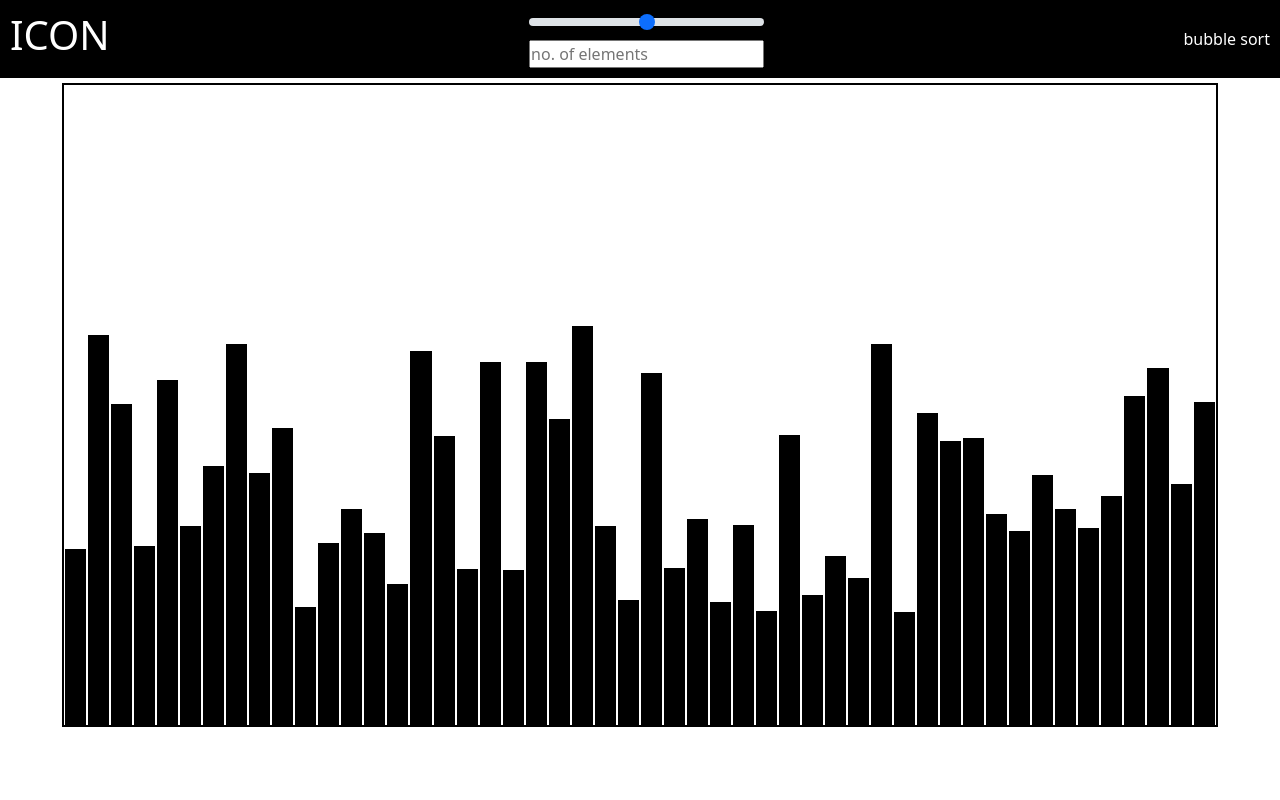
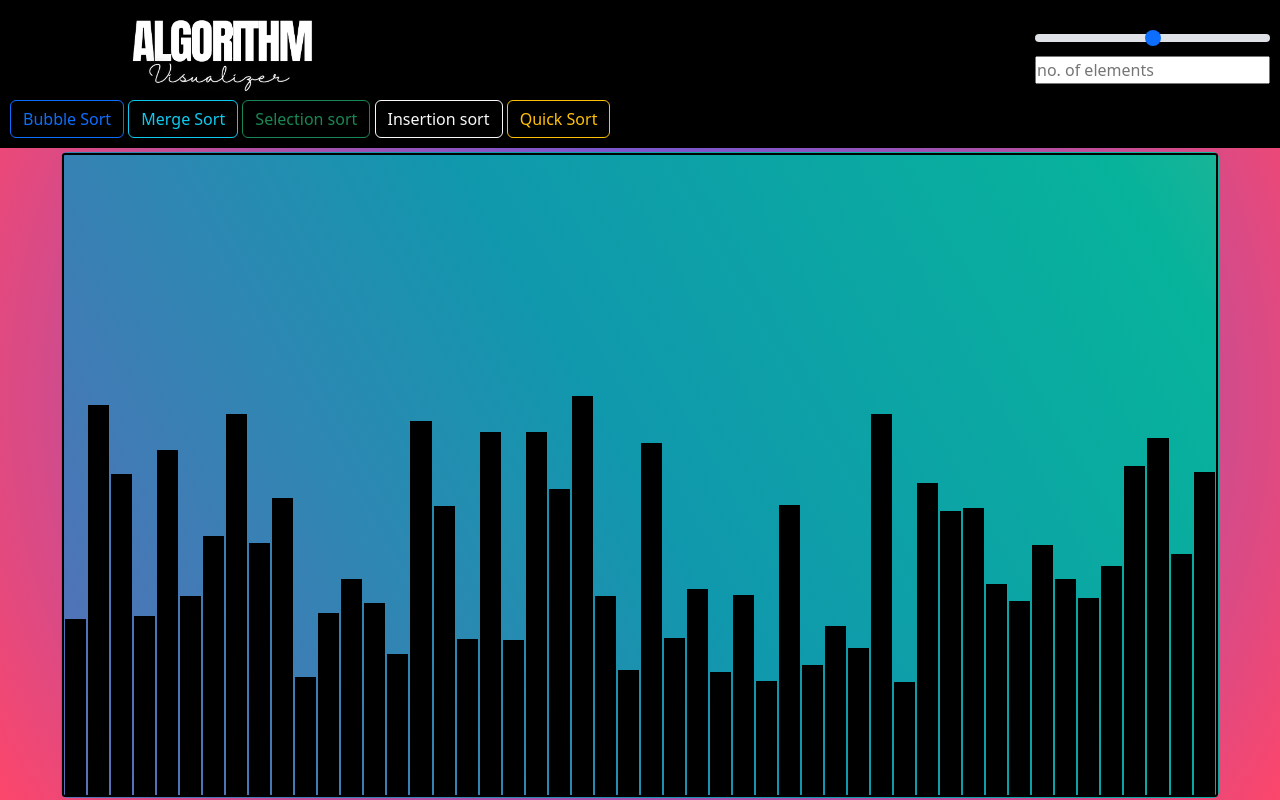
Before and after one commit to Nishchal-Tiwari/Algo_visualizer, a plain HTML site: page sorting/index.html in a window 1280 px wide. Drawn offline with nearby package versions, Linux system fonts and the light colour scheme.

Commit message:
added styles

```diff
--- a/sorting/index.html
+++ b/sorting/index.html
@@ -18,7 +18,8 @@
 
     <div class="nav">
         <div class="icon">
-            <h1>ICON</h1>
+
+            <img src="./1.png"   alt="">
         </div>
         <div class="options">
             <li>
@@ -27,12 +28,20 @@
         </div>
         <div class="algos">
             <div class="bubble">
-                <label for="bubbleit"> <input type="checkbox" id="bubbleit"><p>bubble sort</p></label>
+
+                    <button type="button" class="btn btn-outline-primary" onclick="bs()">Bubble Sort</button>
+                    <button type="button" class="btn btn-outline-info"  onclick="ms()">Merge Sort</button>
+                    <button type="button" class="btn btn-outline-success" onclick="ss()">Selection sort</button>
+                    <button type="button"   class="btn btn-outline-light"onclick="is()">Insertion sort</button>
+                    <button type="button" class="btn btn-outline-warning" onclick="qs()">Quick Sort</button>
+
+
+            </div>
             </div>
 
         </div>
     </div>
-    <div class="app">
+    <div class="app gradient-border" id="mainapp" >
         <div class="graph" id="graph">
 
 
--- a/sorting/script.js
+++ b/sorting/script.js
@@ -37,6 +37,7 @@ const bars = cl('bars')
 const bar_num = id('bar_number');
 //event listeners
 bar_num.addEventListener('keyup', () => {
+    id('mainapp').classList.remove('gradient-border')
     addbar(parseInt(bar_num.value))
     stop()
 })
--- a/sorting/style.css
+++ b/sorting/style.css
@@ -6,7 +6,10 @@
     font-size: medium;
     font-weight: 100;
 }
-
+body{
+    background: rgb(63,94,251);
+background: radial-gradient(circle, rgba(63,94,251,1) 0%, rgba(252,70,107,1) 100%);
+}
 .nav {
     height: fit-content;
     background-color: black;
@@ -56,3 +59,52 @@
     display: flex;
     gap: 10px;
 }
+.icon img{
+    height: 90px;
+}
+.gradient-border {
+    --borderWidth: 3px;
+
+    position: relative;
+    border-radius: var(--borderWidth);
+  }
+  .gradient-border:after {
+    content: '';
+    position: absolute;
+    top: calc(-1 * var(--borderWidth));
+    left: calc(-1 * var(--borderWidth));
+    height: calc(100% + var(--borderWidth) * 2);
+    width: calc(100% + var(--borderWidth) * 2);
+    background: linear-gradient(60deg, #f79533, #f37055, #ef4e7b, #a166ab, #5073b8, #1098ad, #07b39b, #6fba82);
+    border-radius: calc(2 * var(--borderWidth));
+    z-index: -1;
+    -webkit-animation: animatedgradient 3s ease alternate infinite;
+            animation: animatedgradient 3s ease alternate infinite;
+    background-size: 300% 300%;
+  }
+
+
+  @-webkit-keyframes animatedgradient {
+      0% {
+          background-position: 0% 50%;
+      }
+      50% {
+          background-position: 100% 50%;
+      }
+      100% {
+          background-position: 0% 50%;
+      }
+  }
+
+
+  @keyframes animatedgradient {
+      0% {
+          background-position: 0% 50%;
+      }
+      50% {
+          background-position: 100% 50%;
+      }
+      100% {
+          background-position: 0% 50%;
+      }
+  }
```
Also changed, not shown: sorting/1.png (added).
